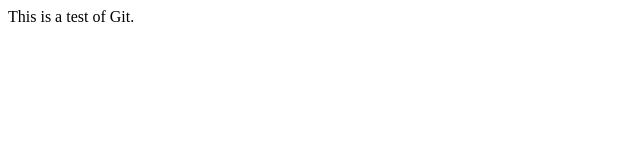
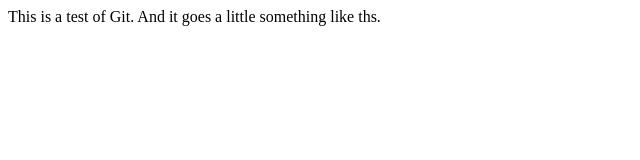
Before and after one commit to gregskidmore/lacockscholars, a plain HTML site: page git-test/git-test.html in a window 1280 px wide. Shown: the whole page, without its empty margins (0-640 px from the left). Drawn offline with Linux system fonts and the light colour scheme.

Commit message:
changed git-test.html

```diff
--- a/git-test/git-test.html
+++ b/git-test/git-test.html
@@ -7,6 +7,6 @@
     <title>Document</title>
   </head>
   <body>
-    This is a test of Git.
+    This is a test of Git. And it goes a little something like ths.
   </body>
 </html>
```
